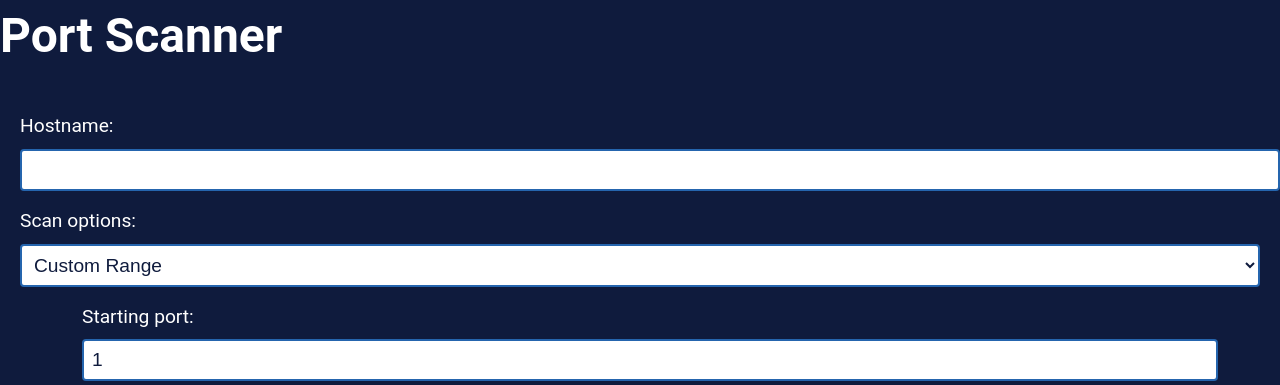
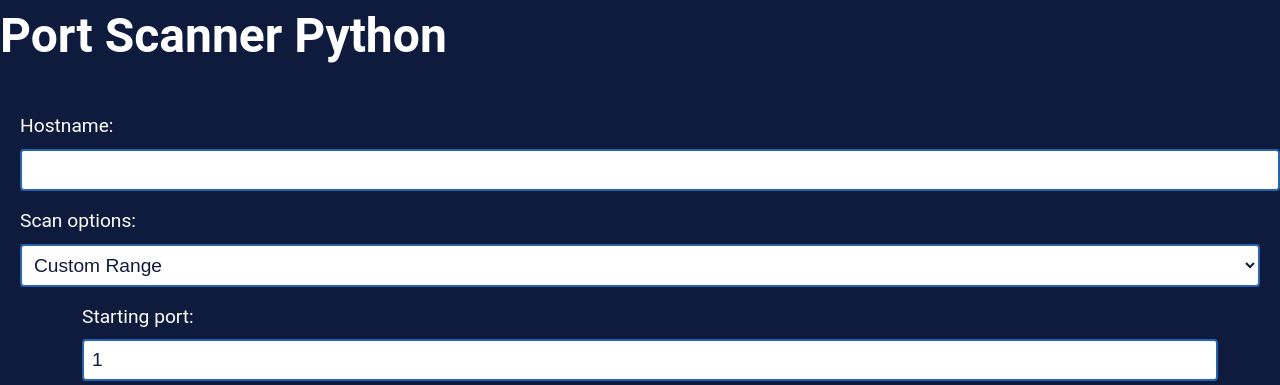
Before and after one commit to plexmond/python-port-scanner, a Flask app: page / in a window 1280 px wide. Shown: the part 40-425 px from the top of the page. Run offline with Flask 2, Linux system fonts and the light colour scheme.

Commit message:
nieuwe versie

```diff
--- a/login.py
+++ b/login.py
@@ -23,7 +23,7 @@ def login():
         password = request.form['password']
 
         # db username check
-        cursor.execute("SELECT password FROM users WHERE username=%s", (username,))
+        cursor.execute("SELECT password FROM '' WHERE username=%s", (username,))
         result = cursor.fetchone()
 
         # user exists
--- a/templates/index.html
+++ b/templates/index.html
@@ -9,7 +9,7 @@
 <body>
     <header>
     </header>
-    <h1>Port Scanner</h1>
+    <h1>Port Scanner Python</h1>
 
     <form method="post">
         <label for="hostname">Hostname:</label>
```
Also changed, not shown: 2 other files.
